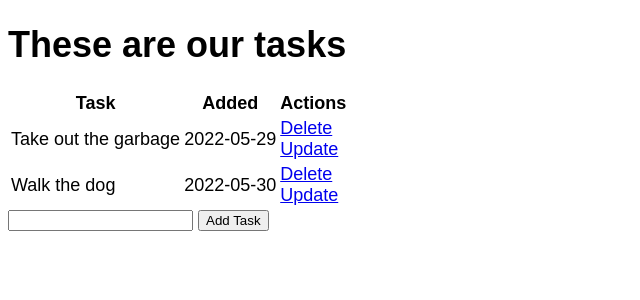
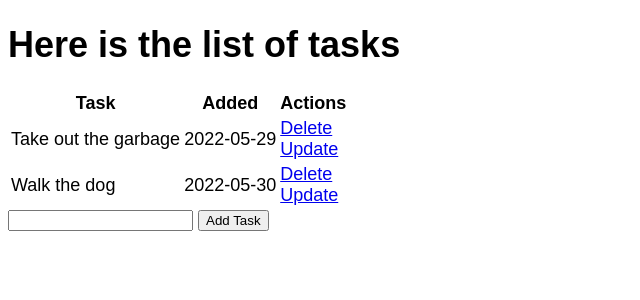
Before and after one commit to klumpra/first_flask_example, a Flask app: page / in a window 1280 px wide. Shown: the top 300 px of the page, without its empty margins (0-640 px from the left). Run offline with Flask 2, Linux system fonts and the light colour scheme; data comes from the database, SQL or seed files in the repository; both versions use the stored data as it was after the commit.

Commit message:
Changed heading on index.html

```diff
--- a/templates/index.html
+++ b/templates/index.html
@@ -1,6 +1,6 @@
 {% extends 'base.html' %}
 {% block body %}
-<h1>These are our tasks</h1>
+<h1>Here is the list of tasks</h1>
 {% if tasks|length < 1 %}
 <p>There are no tasks. Create one below.</p>
 {% else %}
```
Also changed, not shown: test.db.
